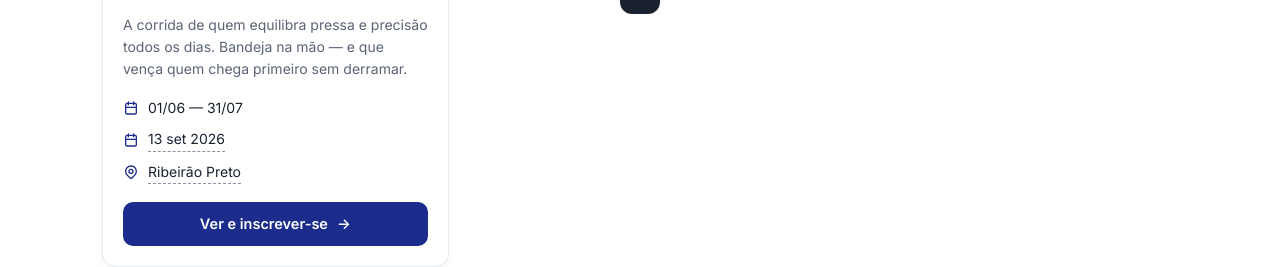
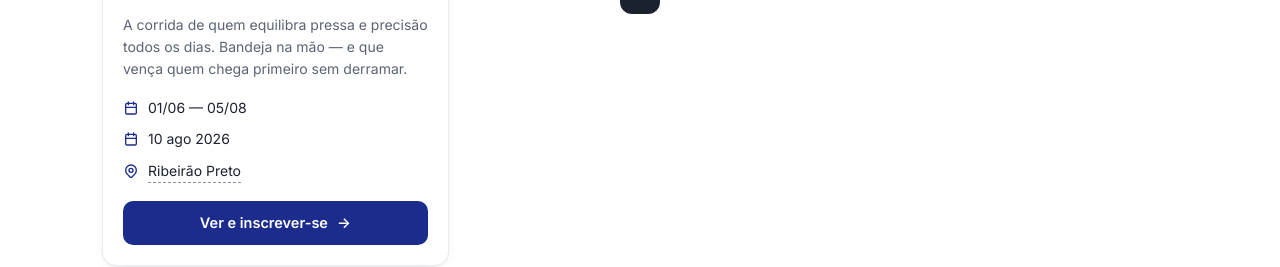
Before and after one commit to afsysadm/afsys_portal_eventos, a React (Vite) app: page / in a window 1280 px wide. Shown: the part 900-1167 px from the top of the page. Built offline with nearby package versions, Linux system fonts and the light colour scheme.

Commit message:
Garcon Cross: datas e valor reais (prova 10/08, inscricoes ate 05/08, gratuito)
Co-Authored-By: Claude Opus 5 (1M context) <noreply@anthropic.com>

```diff
--- a/src/data/mock.ts
+++ b/src/data/mock.ts
@@ -22,8 +22,8 @@ export const MOCK_EVENTOS: Evento[] = [
     status: 'aberto',
     cor: 'lime',
     metas: [
-      { k: 'Inscrições', v: '01/06 — 31/07' },
-      { k: 'Prova', v: '13 set 2026', ph: true },
+      { k: 'Inscrições', v: '01/06 — 05/08' },
+      { k: 'Prova', v: '10 ago 2026' },
       { k: 'Local', v: 'Ribeirão Preto', ph: true },
     ],
     goLabel: 'Ver e inscrever-se',
@@ -35,11 +35,11 @@ export const MOCK_EVENTOS: Evento[] = [
         'Mais que uma prova esportiva, é um dia de confraternização da categoria, aberto a profissionais de hotéis, bares e restaurantes de toda a região.',
       ],
       resumo: [
-        { k: 'Inscrições', v: '01/06 – 31/07' },
-        { k: 'Prova', v: '13 set 2026', ph: true },
+        { k: 'Inscrições', v: '01/06 – 05/08' },
+        { k: 'Prova', v: '10 ago 2026' },
         { k: 'Local', v: 'Ribeirão Preto', ph: true },
         { k: 'Categorias', v: 'Masc · Fem · Equipes' },
-        { k: 'Valor', v: 'A definir', ph: true },
+        { k: 'Valor', v: 'Gratuito' },
       ],
       passos: [
         { titulo: 'Seus dados', desc: 'Nome e CPF.' },
```
